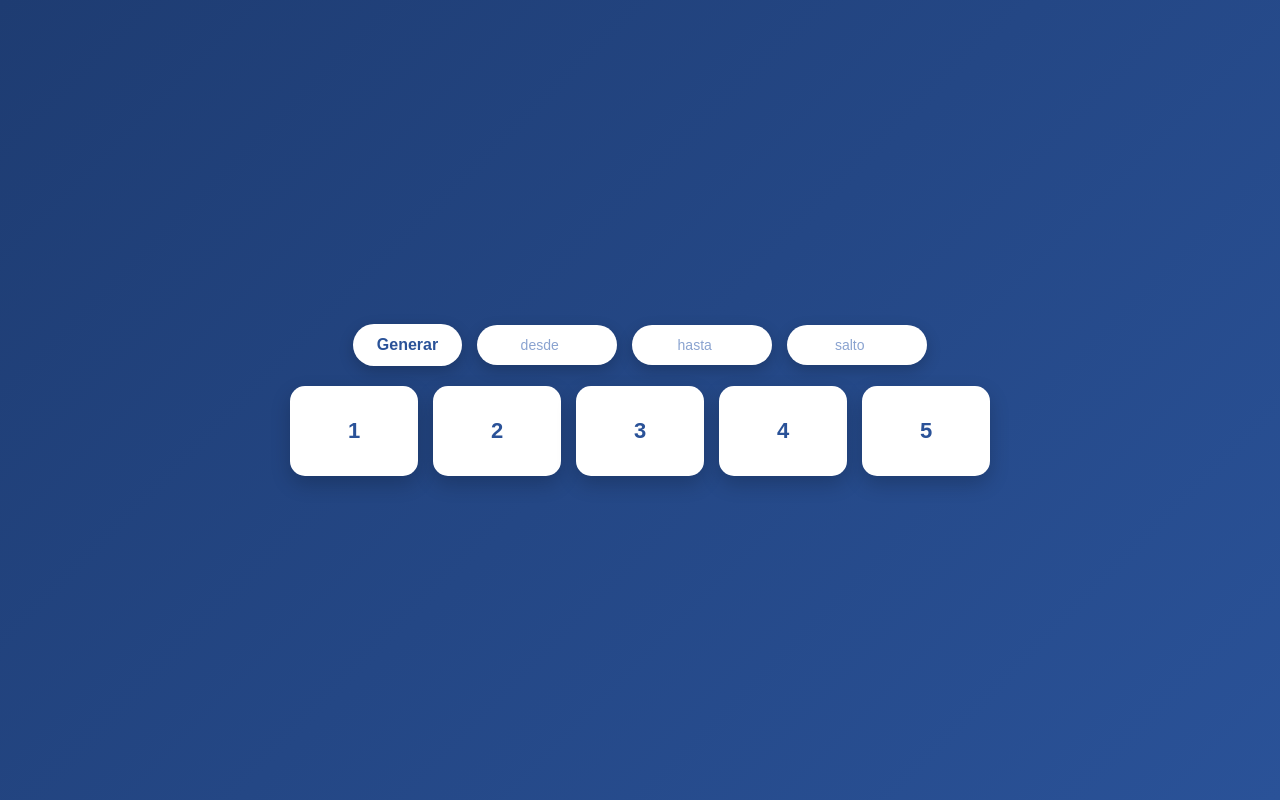
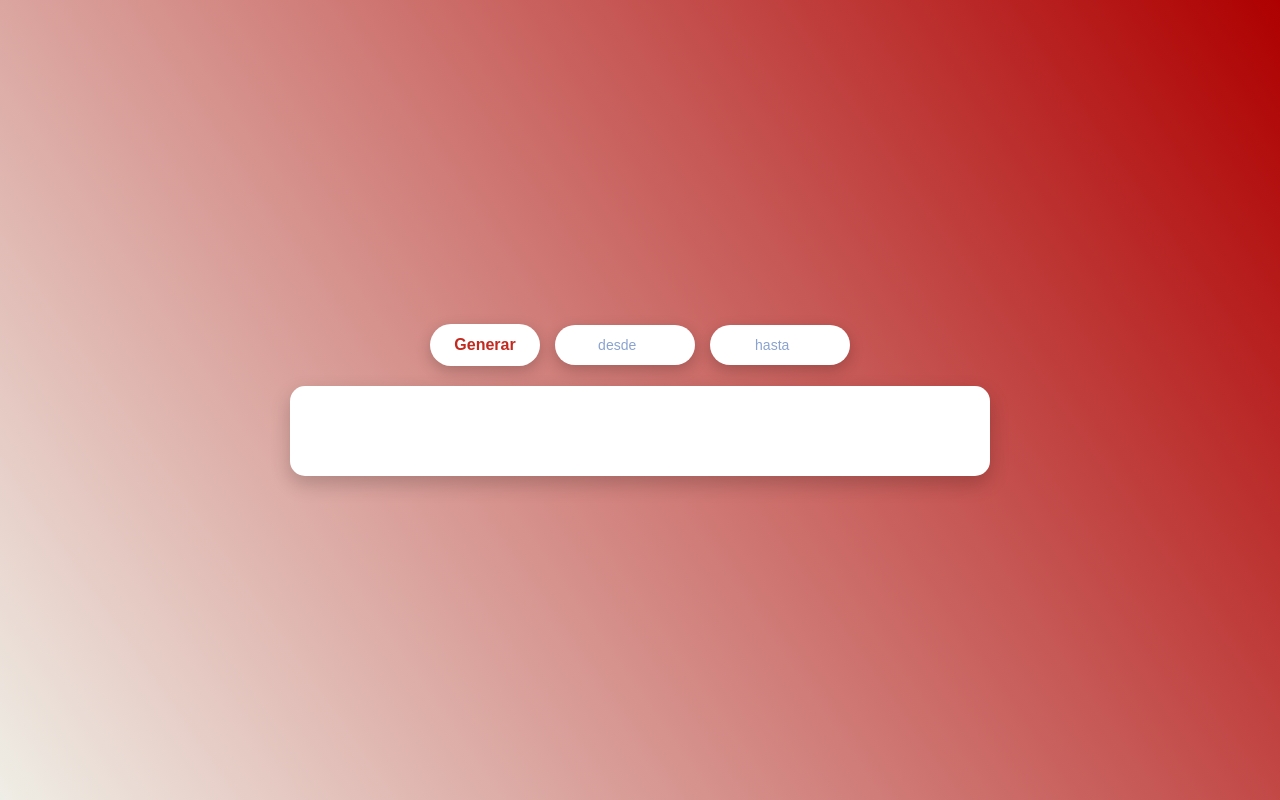
Before and after one commit to jaevit17/tarjetas, a plain HTML site: page index.html in a window 1280 px wide. Both pictures are taken after a click on the button "Generar". Drawn offline with Linux system fonts and the light colour scheme.

Commit message:
Funcion: generarCantidadTarjetas, for funcionando con parametros desde-hasta; Funcion: crearTarjetas, invoca a generarCantidadTarjetas con valores recuperados; Style: css tematica rojo otoño

```diff
--- a/index.html
+++ b/index.html
@@ -19,9 +19,6 @@
       <div>
         <input type="number" id="txtHasta" placeholder="hasta"/>
       </div>
-      <div>
-        <input type="number" id="txtSalto" placeholder="salto"/>
-      </div>
     </div>
 
   </div>
--- a/tarjetas.css
+++ b/tarjetas.css
@@ -5,7 +5,7 @@
 body {
   margin: 0;
   font-family: Arial, sans-serif;
-  background: linear-gradient(135deg, #1e3c72, #2a5298);
+  background: linear-gradient(235deg, #ae0000, #efeee6);
   min-height: 100vh;
   display: flex;
   flex-direction: column;
@@ -28,7 +28,7 @@ body {
 /* BOTÓN */
 .btn {
   background: white;
-  color: #2a5298;
+  color: #bc1509e8;
   border: none;
   padding: 12px 24px;
   font-size: 16px;
@@ -40,7 +40,7 @@ body {
 }
 
 .btn:hover {
-  background: #2a5298;
+  background: #e24c4c;
   color: white;
   transform: scale(1.05);
   box-shadow: 0 8px 20px rgba(0, 0, 0, 0.3);
@@ -58,7 +58,7 @@ body {
 /* TARJETAS */
 .item {
   background: white;
-  color: #2a5298;
+  color: #ea430b;
   font-size: 22px;
   font-weight: bold;
   border-radius: 15px;
@@ -71,7 +71,7 @@ body {
 }
 
 .item:hover {
-  background: #bc1294;
+  background: #e5b3ad;
   transform: scale(1.05);
   box-shadow: 0 12px 25px rgba(0, 0, 0, 0.3);
 }
@@ -94,7 +94,7 @@ outline: none;
 font-size: 14px;
 text-align: center;
 font-weight: bold;
-color: #2a5298;
+color: #121213;
 background: white;
 box-shadow: 0 5px 15px rgba(0,0,0,0.2);
 transition: all 0.25s ease;
--- a/tarjetas.js
+++ b/tarjetas.js
@@ -1,8 +1,18 @@
+
+
 function crearTarjetas(){
-    let contenido="";
-    let cmpDivTarjetas=document.getElementById("divTarjetas");
-    for(let i=1;i<=5;i++){
+    let cmpDesde=document.getElementById("txtDesde");
+    let desde=cmpDesde.value;
+    let cmpHasta=document.getElementById("txtHasta");
+    let hasta=cmpHasta.value;
+    generarCantidadTarjetas(desde,hasta);
+
+}
+function generarCantidadTarjetas(desde,hasta){
+        let contenido="";
+        let cmpDivTarjetas=document.getElementById("divTarjetas");
+        for(let i=desde;i<=hasta;i++){
         contenido=contenido+"<div class='item'>"+i+"</div>"
         cmpDivTarjetas.innerHTML=contenido;
+        }
     }
-}
```
